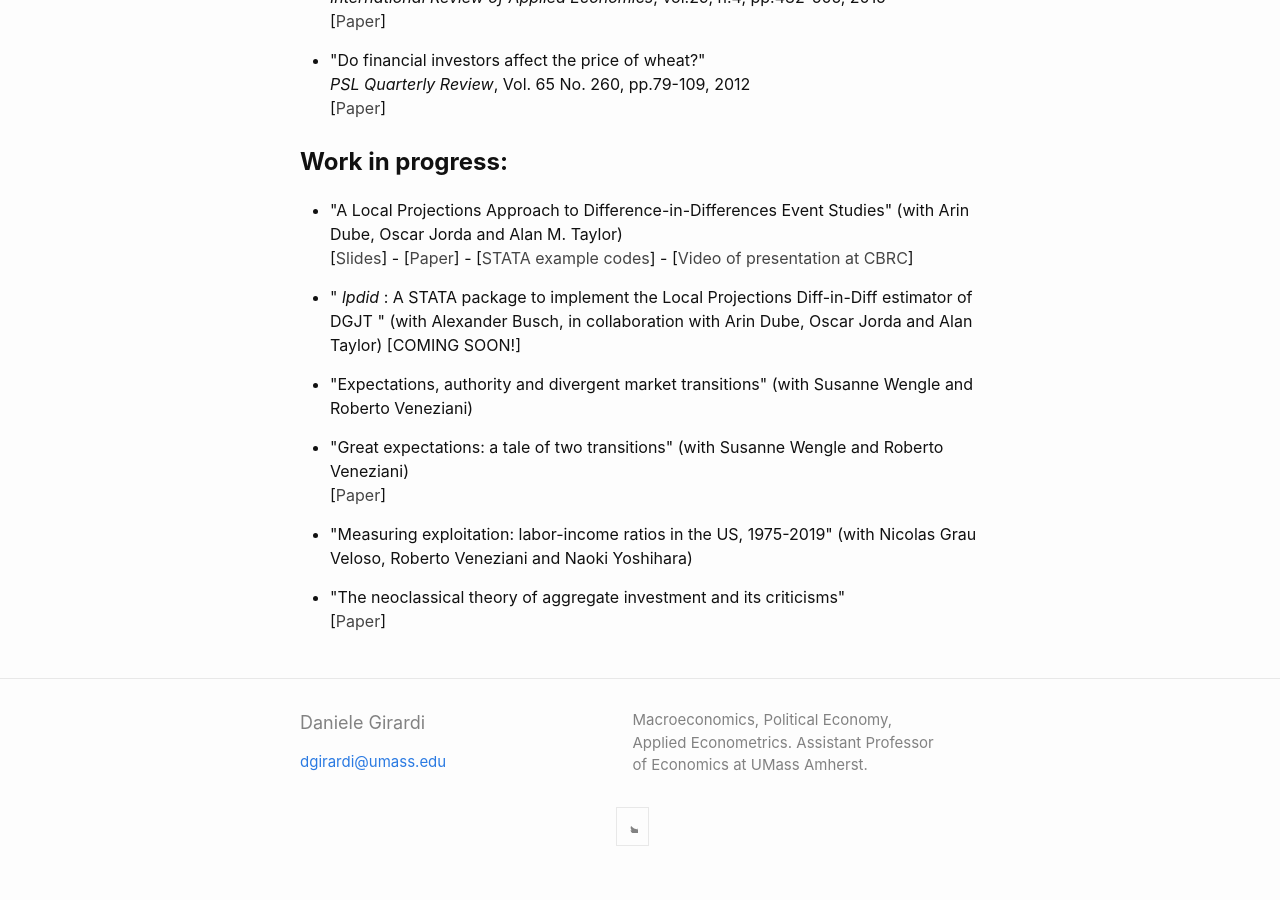
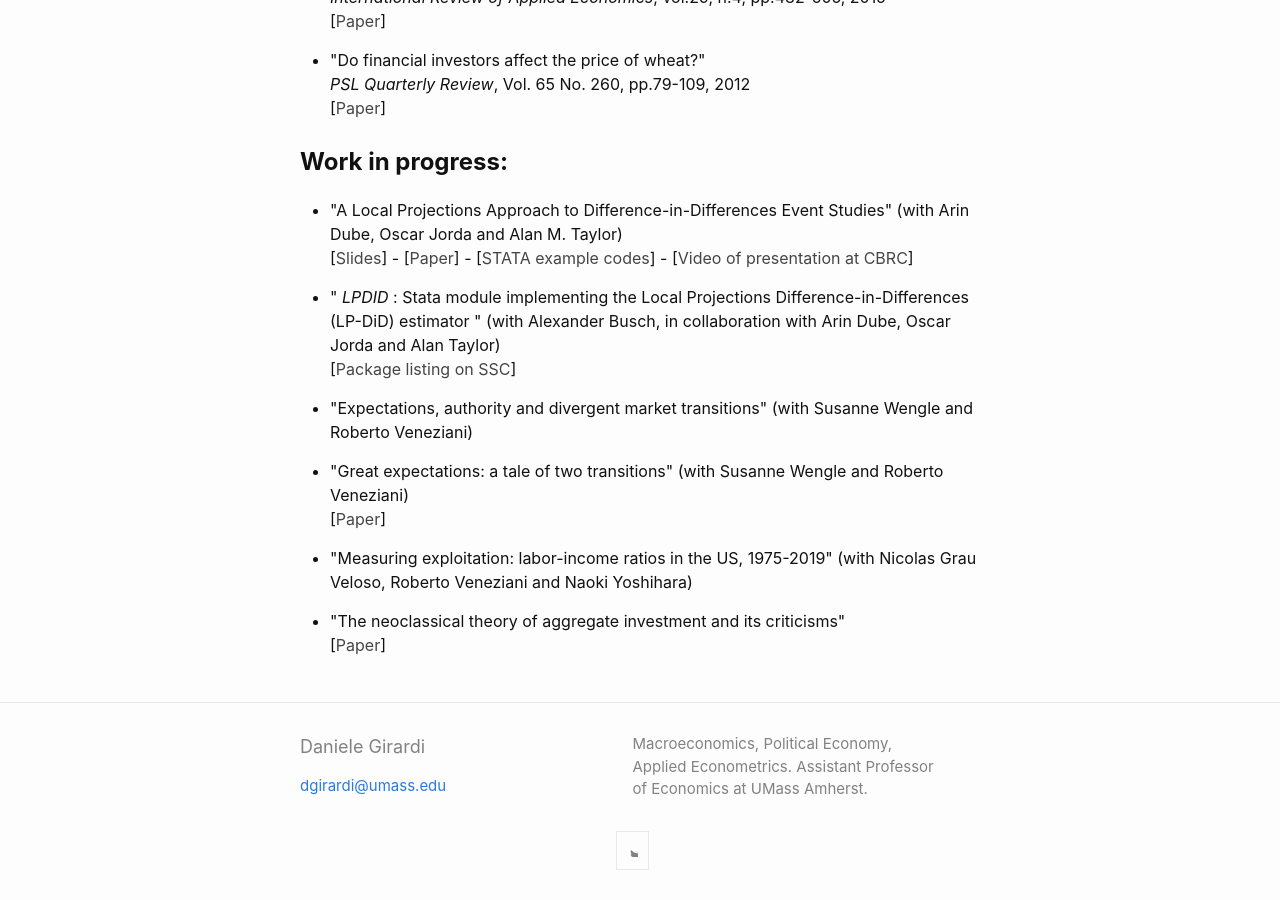
Before and after one commit to danielegirardi/danielegirardi.github.io, a Jekyll site: the page built from index.md, in a window 1280 px wide and 900 px high, scrolled down 1487 px. Built offline with Jekyll 4.4.1, drawn with Linux system fonts in a browser that asks for light colours; before the commit the page ends 2363 px from its top, so only the background shows below that.

Commit message:
Update home.html

```diff
--- a/_layouts/home.html
+++ b/_layouts/home.html
@@ -129,7 +129,9 @@ Work in progress:</strong></h1>
 </ul>
 
     <ul style="list-style-type: disc;">
- 	<li>" <em>lpdid</em> : A STATA package to implement the Local Projections Diff-in-Diff estimator of DGJT " (with Alexander Busch, in collaboration with Arin Dube, Oscar Jorda and Alan Taylor) [COMING SOON!] <br/></li>
+ 	<li>" <em>LPDID</em> : Stata module implementing the Local Projections Difference-in-Differences (LP-DiD) estimator " (with Alexander Busch, in collaboration with Arin Dube, Oscar Jorda and Alan Taylor) <br/>
+  [<a style="color: #454545;"href="https://econpapers.repec.org/software/bocbocode/S459273.htm" target="_blank" rel="noopener">Package listing on SSC</a>]
+  </li>
 </ul>
 
   <ul style="list-style-type: disc;">
```
